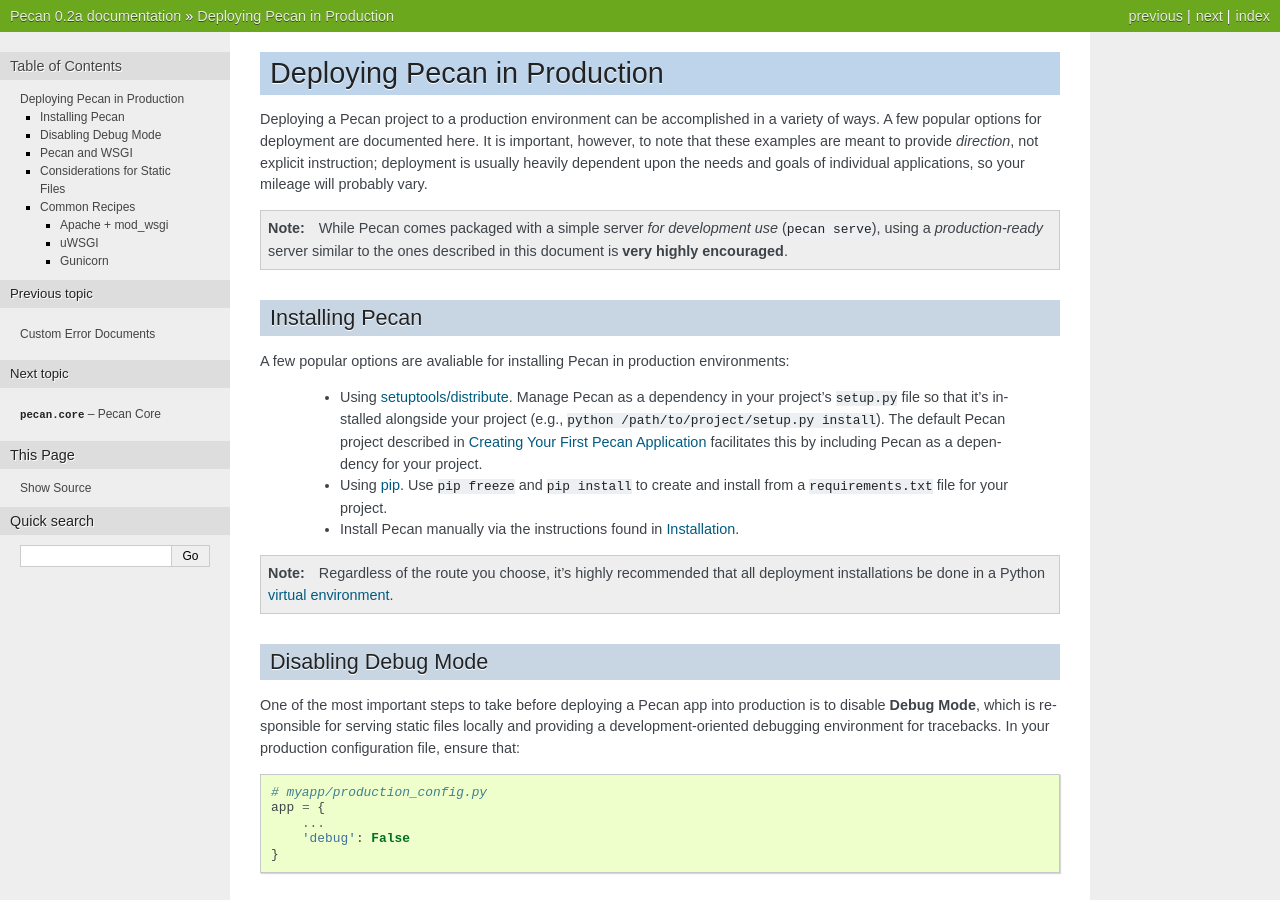
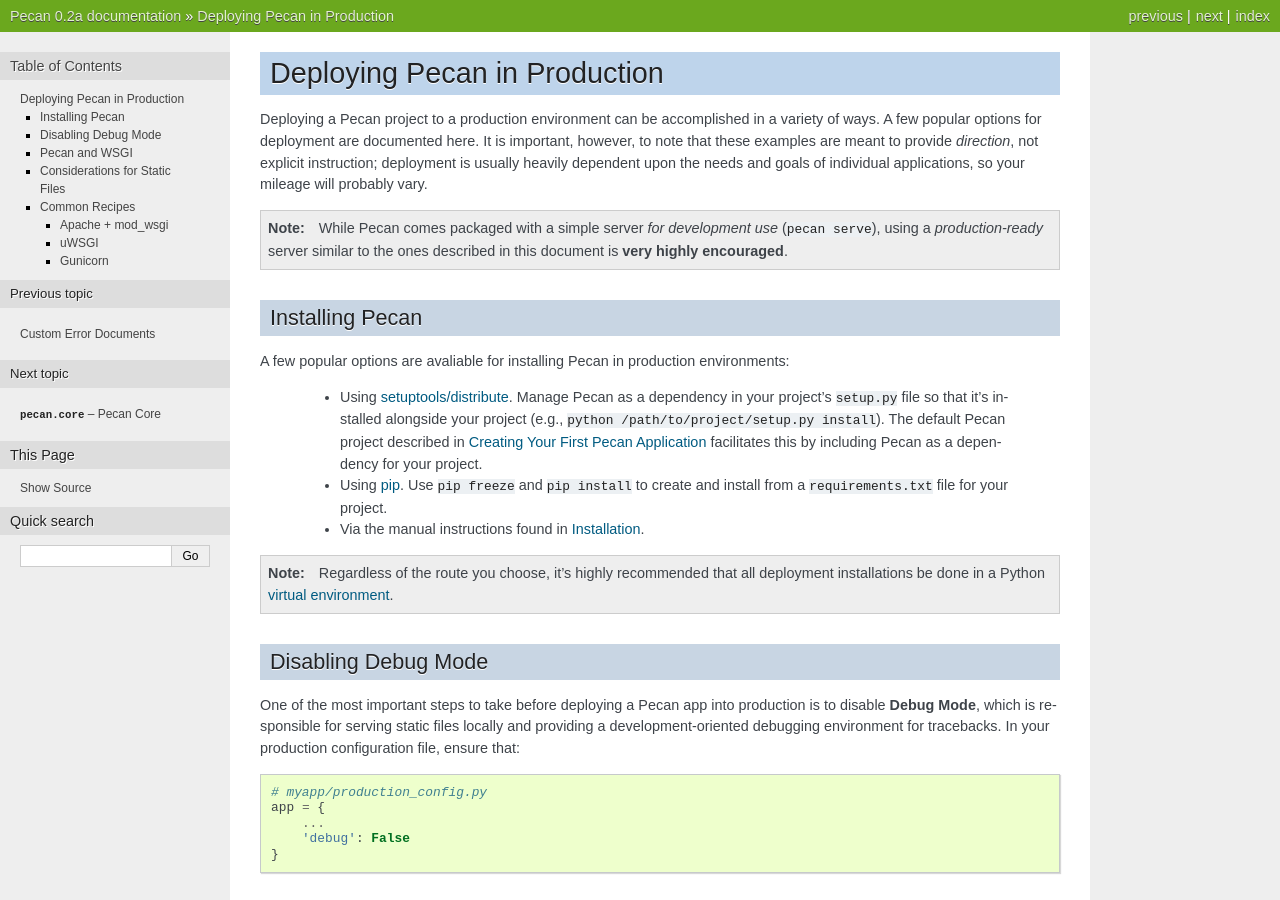
Before and after one commit to stackforge/pecan, a Sphinx documentation site: the page built from docs/source/deployment.rst, in a window 1280 px wide and 900 px high. Built offline with Sphinx 7.4.7, drawn with Linux system fonts in a browser that asks for light colours.

Commit message:
Deployment documenation tweak.

```diff
--- a/docs/source/deployment.rst
+++ b/docs/source/deployment.rst
@@ -32,8 +32,7 @@
        Use ``pip freeze`` and ``pip install`` to create and install from
        a ``requirements.txt`` file for your project.
 
-    *  Install Pecan manually via the instructions found in
-       :ref:`Installation`.
+    *  Via the manual instructions found in :ref:`Installation`.
 
 .. note::
     Regardless of the route you choose, it's highly recommended that all
```
